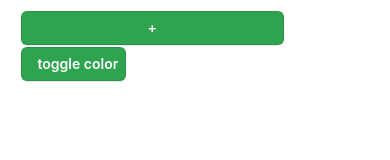
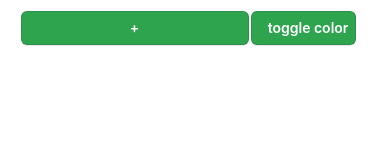
Before and after one commit to harel10003/todos-app, a plain HTML site: page index.html in a window 390 px wide. Drawn offline with Linux system fonts and the light colour scheme.

Commit message:
add button

```diff
--- a/style.css
+++ b/style.css
@@ -63,6 +63,9 @@ button {
 		border-radius: 20px;
 		font-size: 20px;
 	}
+	.add {
+		width: 65%;
+	}
 }
 
 /* CSS */
```
